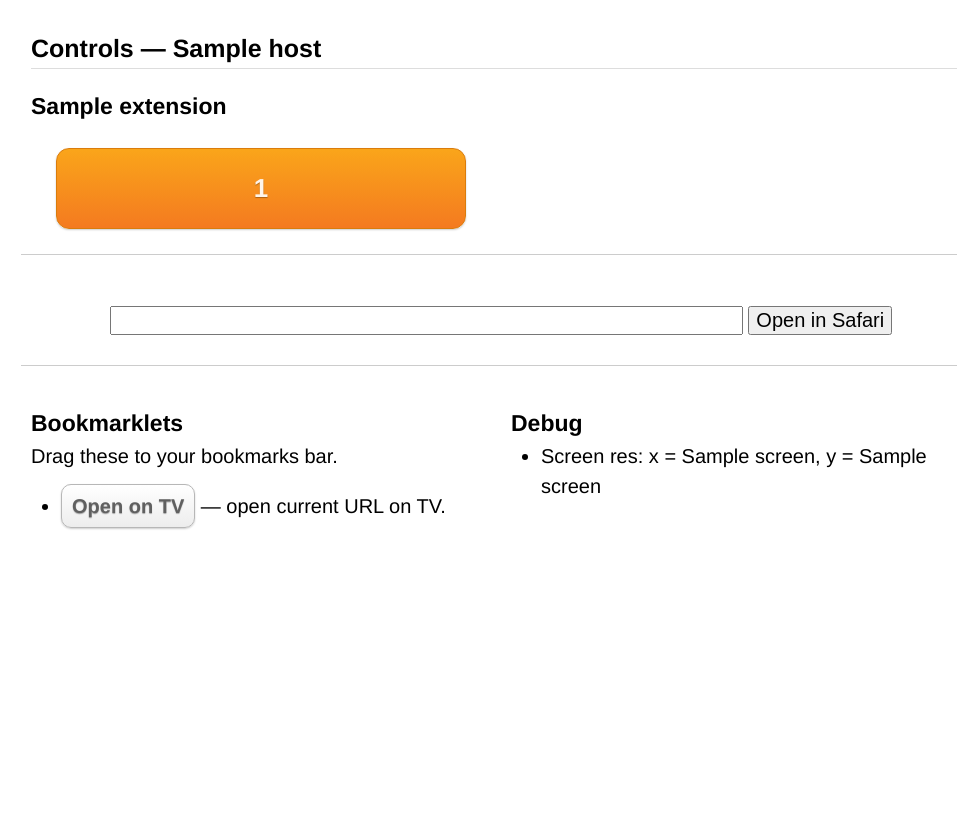
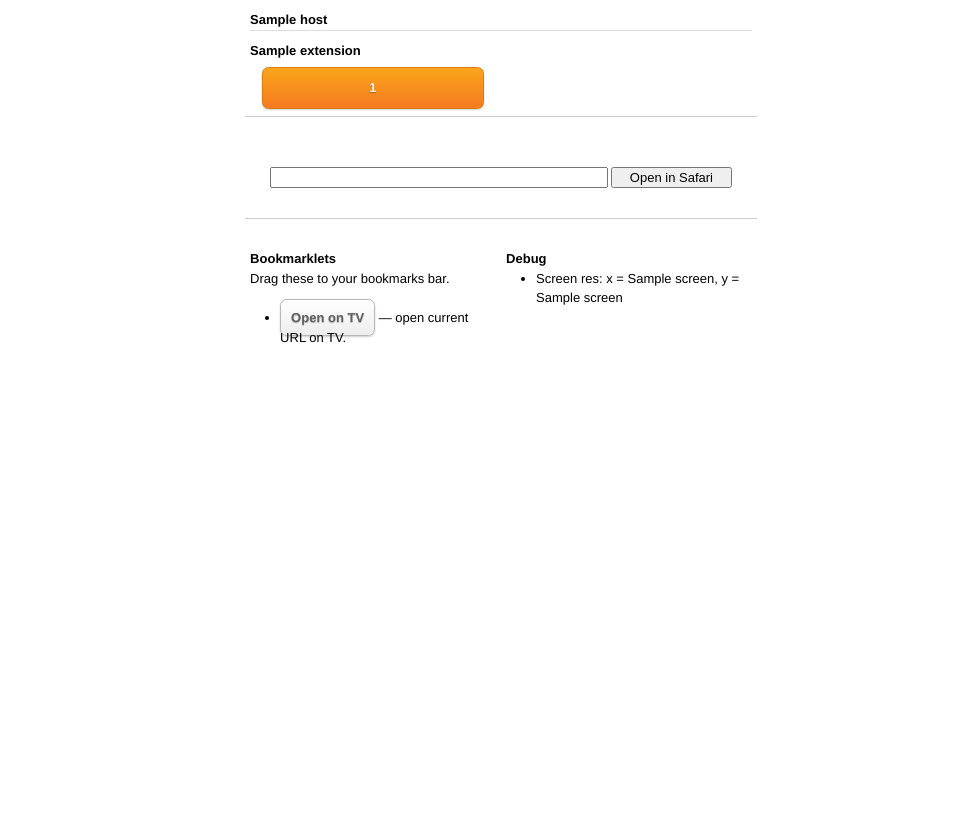
Before and after one commit to mikerhodes/media-web, a Flask app: template templates/index.html in a window 1280 px wide. Shown: the whole page, without its empty margins (139-1096 px from the left). After the commit the page ends 343 px from the top, so only its background shows below. Run offline with Flask 2, Linux system fonts and the light colour scheme; the template is opened without the code that fills it: most values are stand-ins (such as "Sample title", 1, 10 or a date in 2020).

Commit message:
The start of a more flexible layout.

```diff
--- a/extensions/iplayer.py
+++ b/extensions/iplayer.py
@@ -11,7 +11,7 @@ mediaweb_config = {
         'blueprint': iplayer,
         'title': 'iPlayer',
         'buttons': (
-            ('Send click to play full screen', '/send_click'),
+            ('Start playing', '/send_click'),
             ('Play/pause', '/iplayer_pauseplay'),
             ('Reload page', '/safari_reload'),
             ('Send escape', '/escape_key'),
--- a/static/960_12_col.css
+++ b/static/960_12_col.css
@@ -14,7 +14,6 @@
 */
 
 body {
-  min-width: 960px;
 }
 
 /* `Container
--- /dev/null
+++ b/static/grid.css
@@ -0,0 +1,491 @@
+/*
+	960 Grid System ~ Core CSS.
+	Learn more ~ http://960.gs/
+
+	Licensed under GPL and MIT.
+*/
+
+/* =Containers
+--------------------------------------------------------------------------------*/
+
+.container_12,
+.container_16
+{
+	width: 92%;
+	margin-left: 4%;
+	margin-right: 4%;
+}
+
+/* =Grid >> Global
+--------------------------------------------------------------------------------*/
+
+.grid_1,
+.grid_2,
+.grid_3,
+.grid_4,
+.grid_5,
+.grid_6,
+.grid_7,
+.grid_8,
+.grid_9,
+.grid_10,
+.grid_11,
+.grid_12,
+.grid_13,
+.grid_14,
+.grid_15,
+.grid_16
+{
+	display: inline;
+	float: left;
+	margin-left: 1%;
+	margin-right: 1%;
+}
+
+.container_12 .grid_3,
+.container_16 .grid_4
+{
+	width: 23%;
+}
+
+.container_12 .grid_6,
+.container_16 .grid_8
+{
+	width: 48%;
+}
+
+.container_12 .grid_9,
+.container_16 .grid_12
+{
+	width: 73%;
+}
+
+.container_12 .grid_12,
+.container_16 .grid_16
+{
+	width: 98%;
+}
+
+/* =Grid >> Children (Alpha ~ First, Omega ~ Last)
+--------------------------------------------------------------------------------*/
+
+.alpha
+{
+	margin-left: 0;
+}
+
+.omega
+{
+	margin-right: 0;
+}
+
+/* =Grid >> 12 Columns
+--------------------------------------------------------------------------------*/
+
+.container_12 .grid_1
+{
+	width: 6.333%;
+}
+
+.container_12 .grid_2
+{
+	width: 14.666%;
+}
+
+.container_12 .grid_4
+{
+	width: 31.333%;
+}
+
+.container_12 .grid_5
+{
+	width: 39.666%;
+}
+
+.container_12 .grid_7
+{
+	width: 56.333%;
+}
+
+.container_12 .grid_8
+{
+	width: 64.666%;
+}
+
+.container_12 .grid_10
+{
+	width: 81.333%;
+}
+
+.container_12 .grid_11
+{
+	width: 89.666%;
+}
+
+/* =Grid >> 16 Columns
+--------------------------------------------------------------------------------*/
+
+.container_16 .grid_1
+{
+	width: 4.25%;
+}
+
+.container_16 .grid_2
+{
+	width: 10.5%;
+}
+
+.container_16 .grid_3
+{
+	width: 16.75%;
+}
+
+.container_16 .grid_5
+{
+	width: 29.25%;
+}
+
+.container_16 .grid_6
+{
+	width: 35.5%;
+}
+
+.container_16 .grid_7
+{
+	width: 41.75%;
+}
+
+.container_16 .grid_9
+{
+	width: 54.25%;
+}
+
+.container_16 .grid_10
+{
+	width: 60.5%;
+}
+
+.container_16 .grid_11
+{
+	width: 66.75%;
+}
+
+.container_16 .grid_13
+{
+	width: 79.25%;
+}
+
+.container_16 .grid_14
+{
+	width: 85.5%;
+}
+
+.container_16 .grid_15
+{
+	width: 91.75%;
+}
+
+/* =Prefix Extra Space >> Global
+--------------------------------------------------------------------------------*/
+
+.container_12 .prefix_3,
+.container_16 .prefix_4
+{
+	padding-left: 25%;
+}
+
+.container_12 .prefix_6,
+.container_16 .prefix_8
+{
+	padding-left: 50%;
+}
+
+.container_12 .prefix_9,
+.container_16 .prefix_12
+{
+	padding-left: 75%;
+}
+
+/* =Prefix Extra Space >> 12 Columns
+--------------------------------------------------------------------------------*/
+
+.container_12 .prefix_1
+{
+	padding-left: 8.333%;
+}
+
+.container_12 .prefix_2
+{
+	padding-left: 16.666%;
+}
+
+.container_12 .prefix_4
+{
+	padding-left: 33.333%;
+}
+
+.container_12 .prefix_5
+{
+	padding-left: 41.666%;
+}
+
+.container_12 .prefix_7
+{
+	padding-left: 58.333%;
+}
+
+.container_12 .prefix_8
+{
+	padding-left: 66.666%;
+}
+
+.container_12 .prefix_10
+{
+	padding-left: 83.333%;
+}
+
+.container_12 .prefix_11
+{
+	padding-left: 91.666%;
+}
+
+/* =Prefix Extra Space >> 16 Columns
+--------------------------------------------------------------------------------*/
+
+.container_16 .prefix_1
+{
+	padding-left: 6.25%;
+}
+
+.container_16 .prefix_2
+{
+	padding-left: 12.5%;
+}
+
+.container_16 .prefix_3
+{
+	padding-left: 18.75%;
+}
+
+.container_16 .prefix_5
+{
+	padding-left: 31.25%;
+}
+
+.container_16 .prefix_6
+{
+	padding-left: 37.5%;
+}
+
+.container_16 .prefix_7
+{
+	padding-left: 43.75%;
+}
+
+.container_16 .prefix_9
+{
+	padding-left: 56.25%;
+}
+
+.container_16 .prefix_10
+{
+	padding-left: 62.5%;
+}
+
+.container_16 .prefix_11
+{
+	padding-left: 68.75%;
+}
+
+.container_16 .prefix_13
+{
+	padding-left: 81.25%;
+}
+
+.container_16 .prefix_14
+{
+	padding-left: 87.5%;
+}
+
+.container_16 .prefix_15
+{
+	padding-left: 93.75%;
+}
+
+/* =Suffix Extra Space >> Global
+--------------------------------------------------------------------------------*/
+
+.container_12 .suffix_3,
+.container_16 .suffix_4
+{
+	padding-right: 25%;
+}
+
+.container_12 .suffix_6,
+.container_16 .suffix_8
+{
+	padding-right: 50%;
+}
+
+.container_12 .suffix_9,
+.container_16 .suffix_12
+{
+	padding-right: 75%;
+}
+
+/* =Suffix Extra Space >> 12 Columns
+--------------------------------------------------------------------------------*/
+
+.container_12 .suffix_1
+{
+	padding-right: 8.333%;
+}
+
+.container_12 .suffix_2
+{
+	padding-right: 16.666%;
+}
+
+.container_12 .suffix_4
+{
+	padding-right: 33.333%;
+}
+
+.container_12 .suffix_5
+{
+	padding-right: 41.666%;
+}
+
+.container_12 .suffix_7
+{
+	padding-right: 58.333%;
+}
+
+.container_12 .suffix_8
+{
+	padding-right: 66.666%;
+}
+
+.container_12 .suffix_10
+{
+	padding-right: 83.333%;
+}
+
+.container_12 .suffix_11
+{
+	padding-right: 91.666%;
+}
+
+/* =Suffix Extra Space >> 16 Columns
+--------------------------------------------------------------------------------*/
+
+.container_16 .suffix_1
+{
+	padding-right: 6.25%;
+}
+
+.container_16 .suffix_2
+{
+	padding-right: 16.5%;
+}
+
+.container_16 .suffix_3
+{
+	padding-right: 18.75%;
+}
+
+.container_16 .suffix_5
+{
+	padding-right: 31.25%;
+}
+
+.container_16 .suffix_6
+{
+	padding-right: 37.5%;
+}
+
+.container_16 .suffix_7
+{
+	padding-right: 43.75%;
+}
+
+.container_16 .suffix_9
+{
+	padding-right: 56.25%;
+}
+
+.container_16 .suffix_10
+{
+	padding-right: 62.5%;
+}
+
+.container_16 .suffix_11
+{
+	padding-right: 68.75%;
+}
+
+.container_16 .suffix_13
+{
+	padding-right: 81.25%;
+}
+
+.container_16 .suffix_14
+{
+	padding-right: 87.5%;
+}
+
+.container_16 .suffix_15
+{
+	padding-right: 93.75%;
+}
+
+/* =Clear Floated Elements
+--------------------------------------------------------------------------------*/
+
+/* http://sonspring.com/journal/clearing-floats */
+
+html body * span.clear,
+html body * div.clear,
+html body * li.clear,
+html body * dd.clear
+{
+	background: none;
+	border: 0;
+	clear: both;
+	display: block;
+	float: none;
+	font-size: 0;
+	list-style: none;
+	margin: 0;
+	padding: 0;
+	overflow: hidden;
+	visibility: hidden;
+	width: 0;
+	height: 0;
+}
+
+/* http://www.positioniseverything.net/easyclearing.html */
+
+.clearfix:after
+{
+	clear: both;
+	content: '.';
+	display: block;
+	visibility: hidden;
+	height: 0;
+}
+
+.clearfix
+{
+	display: inline-block;
+}
+
+* html .clearfix
+{
+	height: 1%;
+}
+
+.clearfix
+{
+	display: block;
+}
--- a/static/style.css
+++ b/static/style.css
@@ -4,16 +4,18 @@
 
 
 body {
-    font-size: 20px;
-    padding-top: 30px;
+    padding-top: 10px;
 }
 
+
 h1 {
+    font-size: 1em;
     border-bottom: 1px solid #ddd;
 }
 
 h2 {
-    padding-top: 20px;
+    font-size: 1em;
+    padding-top: 10px;
 }
 
 .button {
@@ -68,10 +70,8 @@ h2 {
 
 .buttons div a {
     display: block;
-    padding: 20px 10px;
     text-align: center;
-    margin: 25px;
-    font-size: 1.3em;
+    margin: 7% 5%;
 }
 
 form.open-url {
@@ -82,3 +82,23 @@ form.open-url {
 form.open-url input {
     font-size: 1em;
 }
+
+form #open-url-field {
+    width: 70%;
+}
+
+form #open-url-submit {
+    width: 25%;
+}
+
+@media screen and (min-width: 321px) {
+    .container_12 {
+        width: 40%;
+        float: left;
+        margin-left: 30%;
+    }
+
+    .buttons div a {
+        margin: 3% 5%;
+    }
+}
--- a/templates/index.html
+++ b/templates/index.html
@@ -2,6 +2,10 @@
 <head>
 
     <title>TV Controls &mdash; {{ host }}</title>
+
+    <meta name="viewport" content="initial-scale=1.0,
+       width=device-width" />
+
 
     <link
     href="{{url_for('static', filename='reset.css')}}"
@@ -22,6 +26,12 @@
     type="text/css"></link>
 
     <link
+    href="{{url_for('static', filename='grid.css')}}"
+    media="screen"
+    rel="stylesheet"
+    type="text/css"></link>
+
+    <link
     href="{{url_for('static', filename='style.css')}}"
     media="screen"
     rel="stylesheet"
@@ -31,7 +41,7 @@
 
 <body class="container_12">
 
-<h1 class="grid_12">Controls &mdash; {{ host }}</h1>
+<h1 class="grid_12">{{ host }}</h1>
 
 <div class="clear"></div>
 
@@ -79,8 +89,8 @@
 <!-- This is hardcoded to a function which might not be here? -->
 <div class="grid_12">
 <form method="GET" action="/open_url" class="open-url">
-    <input type="text" size="50" name="url"/>
-    <input type="submit" value="Open in Safari"/>
+    <input type="text" name="url" id="open-url-field"/>
+    <input type="submit" value="Open in Safari" id="open-url-submit"/>
 </form>
 </div>
 
```
